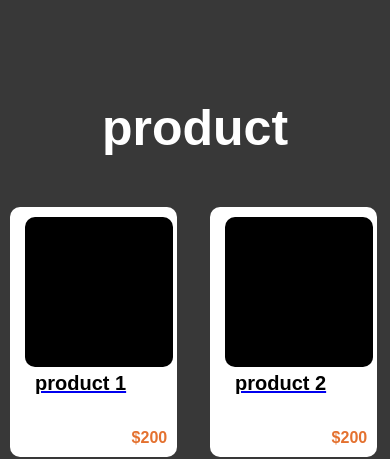
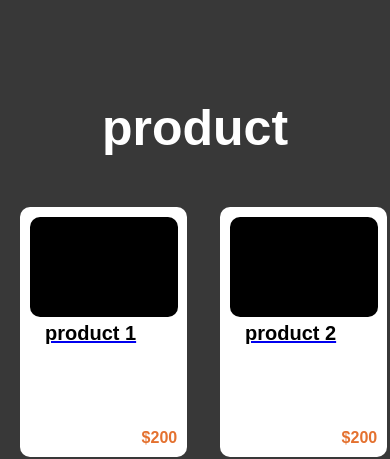
Before and after one commit to Kenabk/homi2, a plain HTML site: page index.html in a window 390 px wide. Shown: the part 655-1114 px from the top of the page. Drawn offline with Linux system fonts and the light colour scheme.

Commit message:
Update styles.css

```diff
--- a/CSS/styles.css
+++ b/CSS/styles.css
@@ -212,13 +212,14 @@ h1 {
     }
     .product
     {
-        margin: 0 10px 0 10px;
+        margin: 0 20px 0 20px;
         height:250px;
         width:88%;
     }
     .product-img
     {
-        height: 150px;
+        margin:5px;
+        height: 100px;
 }
 @media (max-width: 270px) {
     .head-product {
```
